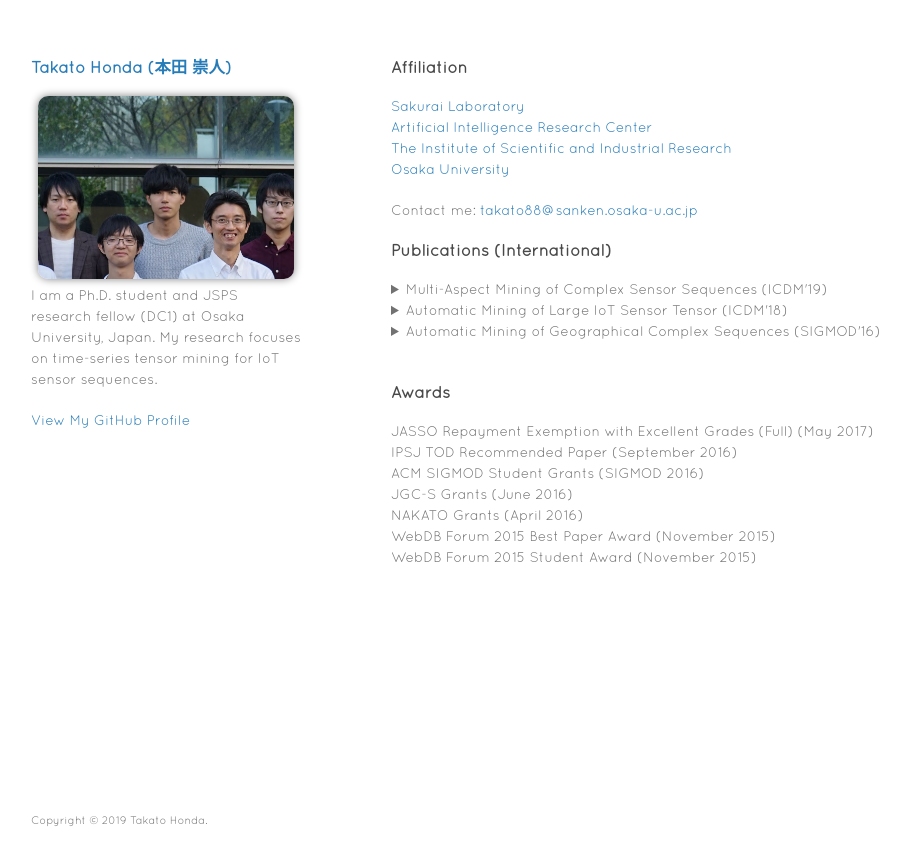
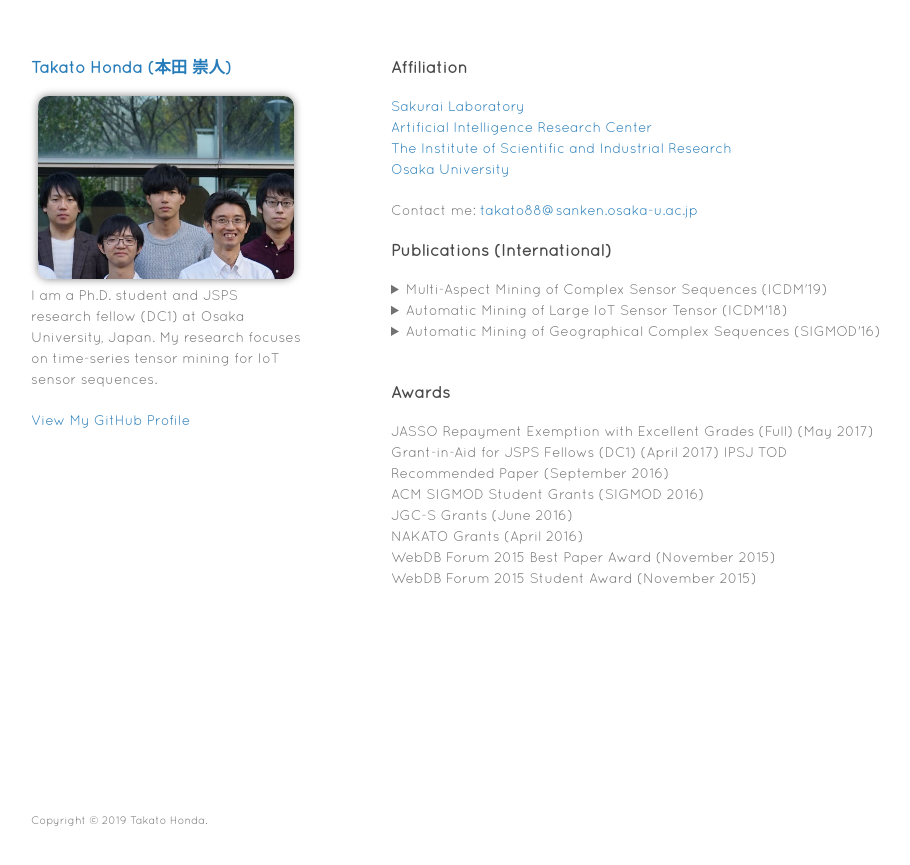
Before and after one commit to TakatoHonda/takatohonda.github.io, a Jekyll site: the page built from index.md, in a window 1280 px wide. Shown: the top 865 px of the page, without its empty margins (179-1089 px from the left). Built offline with Jekyll 4.4.1, drawn with Linux system fonts in a browser that asks for light colours; our own code applies the rules of GitHub Pages for plain Markdown files.

Commit message:
add awords

```diff
--- a/index.md
+++ b/index.md
@@ -34,6 +34,7 @@ Takato Honda: <u>``TrailMarker: Automatic Mining of Geographical Complex Sequenc
 
 ### Awards
 JASSO Repayment Exemption with Excellent Grades (Full) (May 2017)
+Grant-in-Aid for JSPS Fellows (DC1) (April 2017)
 IPSJ TOD Recommended Paper (September 2016)
 ACM SIGMOD Student Grants (SIGMOD 2016)
 JGC-S Grants (June 2016)
```
